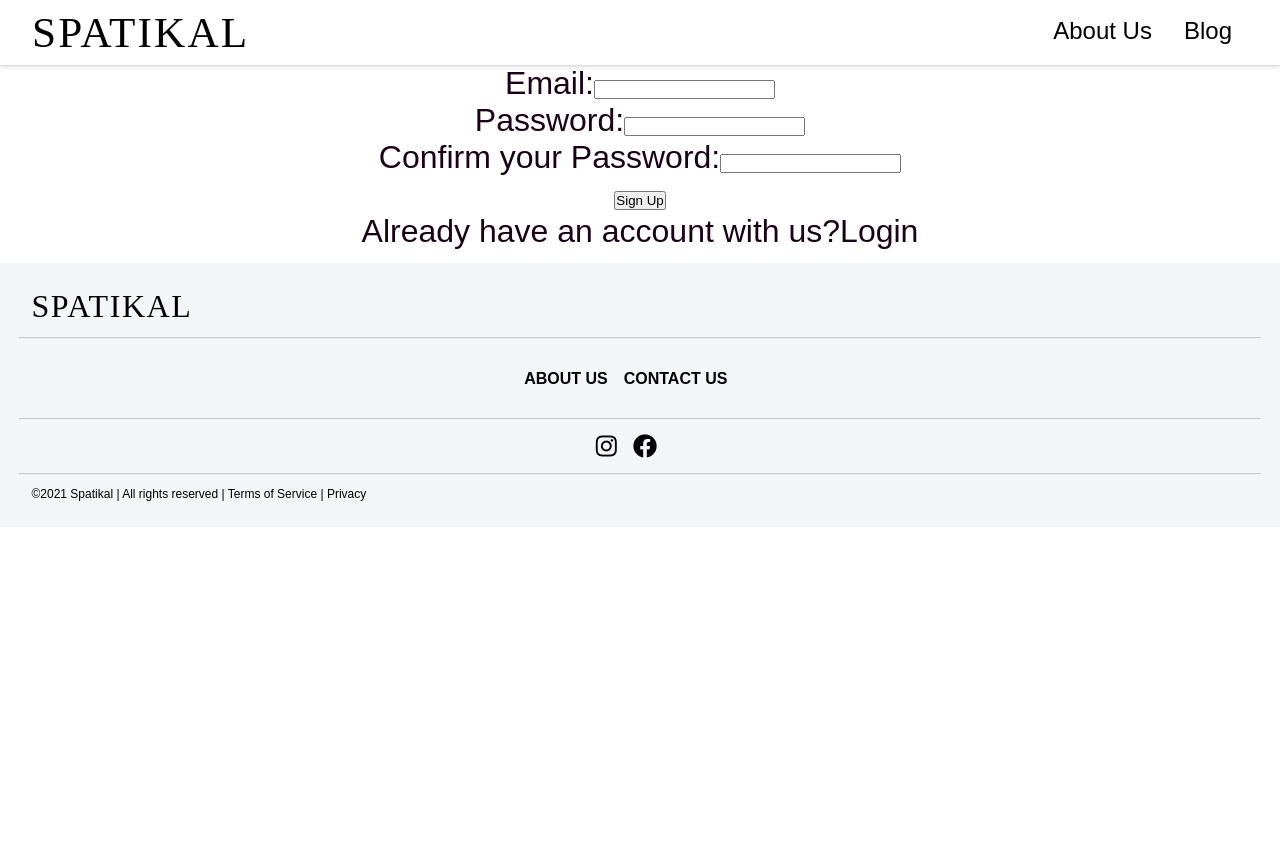
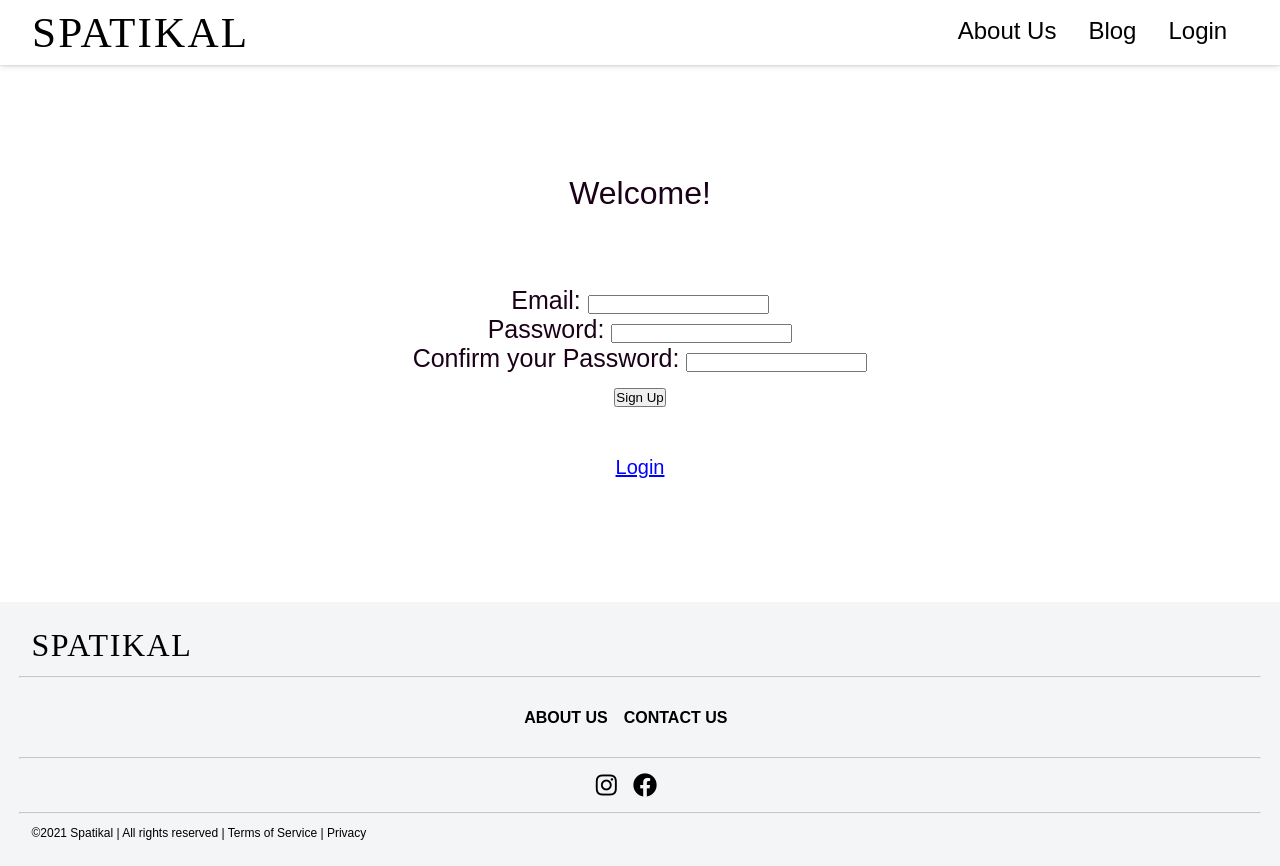
Before and after one commit to siddharthpatra/Spatikal, a React app: page /signup in a window 1280 px wide. Before the commit the page ends 800 px from the top, so only its background shows below. Built offline with nearby package versions, Linux system fonts and the light colour scheme; no server answers; a web font is replaced by a local one.

Commit message:
Login/Signup Updated

```diff
--- a/src/components/authentication/Signup.jsx
+++ b/src/components/authentication/Signup.jsx
@@ -1,6 +1,7 @@
 import React, { useRef, useState } from "react";
 import { Link, useHistory } from "react-router-dom";
 import { useAuth } from "./context/AuthContext";
+import "../../resources/css/signUp.css";
 export default function Signup(props) {
   const emailRef = useRef();
   const passwordRef = useRef();
@@ -31,18 +32,26 @@
 
   return (
     <>
+      <div className="signUp">
         <form onSubmit={handleSubmit}>
           {error}
           <div>
-          <label htmlFor="email">Email:</label>
+            <p>Welcome!</p>
+          </div>
+          <br></br>
+          <br></br>
+          <div className="emailSignUp">
+            <label htmlFor="email">Email: </label>
             <input id="email" ref={emailRef} required type="email" />
           </div>
-        <div>
-          <label htmlFor="password">Password:</label>
+          <div className="passwordSignUp">
+            <label htmlFor="password">Password: </label>
             <input id="password" ref={passwordRef} required type="password" />
           </div>
-        <div>
-          <label htmlFor="password_Confirmation">Confirm your Password:</label>
+          <div className="cPasswordSignUp">
+            <label htmlFor="password_Confirmation">
+              Confirm your Password:{" "}
+            </label>
             <input
               id="password_Confirmation"
               ref={passwordConfirmationRef}
@@ -54,11 +63,14 @@
             Sign Up
           </button>
         </form>
-      <div>
+
+        <div className="SignUpBottom">
+          <br></br>
+          <br></br>
           <p>
-          Already have an account with us?
             <Link to={{ pathname: "/login" }}>Login</Link>
           </p>
+        </div>
       </div>
     </>
   );
--- a/src/components/authentication/login.jsx
+++ b/src/components/authentication/login.jsx
@@ -2,7 +2,7 @@
 import { Link, useHistory } from "react-router-dom";
 
 import { useAuth } from "./context/AuthContext";
-
+import "../../resources/css/login.css";
 export default function Login(props) {
   const emailRef = useRef();
   const passwordRef = useRef();
@@ -28,24 +28,36 @@
 
   return (
     <>
+      <div className="login">
         <form onSubmit={handleSubmit}>
           {error}
           <div>
-          <label htmlFor="email">Email:</label>
+            <p>Welcome!</p>
+          </div>
+          <br></br>
+          <br></br>
+          <div className="emailLogIn">
+            <label htmlFor="email">Email: </label>
             <input id="email" ref={emailRef} required type="email" />
           </div>
-        <div>
-          <label htmlFor="password">Password:</label>
+          <div className="passwordLogIn">
+            <label htmlFor="password">Password: </label>
             <input id="password" ref={passwordRef} required type="password" />
           </div>
+          <div className="buttonLogin">
             <button disabled={loading} type="submit">
               Login
             </button>
+          </div>
         </form>
-      <div>
+        <div className="loginBottom">
+          <br></br>
+          <br></br>
           <p>
-          Need an Account?<Link to={{ pathname: "/signup" }}>Signup</Link>
+            <Link to={{ pathname: "/signup" }}> SignUp  |  </Link>
+            <Link to={{ pathname: "" }}>  Forget Password</Link>
           </p>
+        </div>
       </div>
     </>
   );
--- a/src/components/header/Navbar.jsx
+++ b/src/components/header/Navbar.jsx
@@ -54,7 +54,7 @@
                 <span>Blog</span>
               </NavLink>
             </li>
-            {/* {currentUser ? (
+            {currentUser ? (
               <li className="nav-item">
                 <span className="nav-links pointer" onClick={handleLogout}>
                   <span>
@@ -77,7 +77,7 @@
                   </span>
                 </NavLink>
               </li>
-            )} */}
+            )}
             {/* <NavLink
               exact
               to="/post"
--- /dev/null
+++ b/src/resources/css/login.css
@@ -0,0 +1,19 @@
+.emailLogIn {
+  font-size: 25px;
+}
+
+.passwordLogIn {
+  font-size: 25px;
+}
+
+.login {
+  padding-top: 110px;
+  padding-bottom: 110px;
+}
+
+.loginBottom {
+  font-size: 20px;
+  color: blue;
+  text-decoration: underline;
+
+}
--- /dev/null
+++ b/src/resources/css/signUp.css
@@ -0,0 +1,18 @@
+.emailSignUp {
+  font-size: 25px;
+}
+.passwordSignUp {
+  font-size: 25px;
+}
+.cPasswordSignUp {
+  font-size: 25px;
+}
+.SignUpBottom {
+  font-size: 20px;
+  color: blue;
+  text-decoration: underline;
+}
+.signUp {
+  padding-top: 110px;
+  padding-bottom: 110px;
+}
```
Lines whose indentation alone changed are shown as unchanged.
